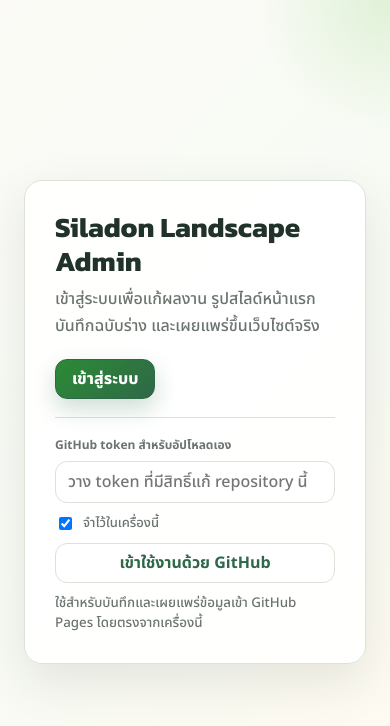
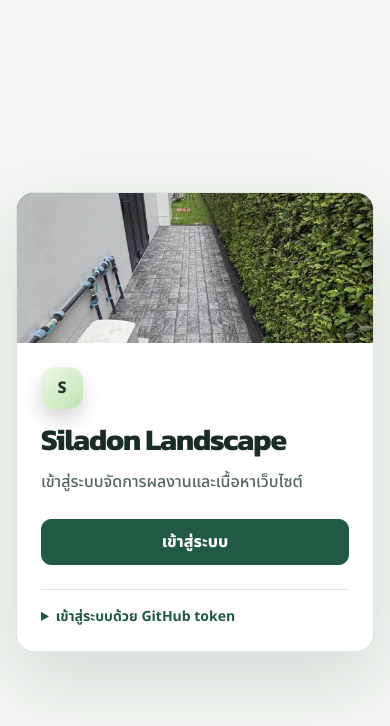
Before and after one commit to apichaforwork/siladon-landscape, a plain HTML site: page admin/index.html in a window 390 px wide. Drawn offline with Linux system fonts and the light colour scheme.

Commit message:
Refresh Siladon Landscape admin design

```diff
--- a/admin/index.html
+++ b/admin/index.html
@@ -627,15 +627,87 @@
       .faq-editor { grid-template-columns: 1fr; }
       .faq-actions { grid-template-columns: repeat(4, 1fr); }
     }
+    /* Landscape admin refresh */
+    :root {
+      --ink: #192d24;
+      --muted: #53665c;
+      --line: #dce5de;
+      --paper: #f4f7f3;
+      --green: #205b41;
+      --green-bright: #28734d;
+      --shadow: 0 16px 42px rgba(23, 48, 36, .08);
+    }
+    body { background: var(--paper); }
+    button:focus-visible, a:focus-visible, summary:focus-visible, [tabindex]:focus-visible {
+      outline: 3px solid #5d936c;
+      outline-offset: 3px;
+    }
+    .login-screen { min-height: 100svh; padding: clamp(16px, 4vw, 56px); }
+    .login-layout {
+      display: grid;
+      grid-template-columns: minmax(0, 1.15fr) minmax(0, 1fr);
+      width: min(100%, 1050px);
+      overflow: hidden;
+      border: 1px solid var(--line);
+      border-radius: 26px;
+      background: #fff;
+      box-shadow: 0 28px 72px rgba(23, 48, 36, .13);
+    }
+    .login-photo {
+      min-height: 520px;
+      background: #213b2e url('../images/uploads/1787387766589-gag6ph-779239046-1630246805778184-1908871125689229029-n.jpg') center / cover no-repeat;
+    }
+    .login-panel {
+      width: 100%;
+      align-self: center;
+      padding: clamp(24px, 5vw, 64px);
+      border: 0;
+      background: #fff;
+      box-shadow: none;
+    }
+    .login-panel .brand-mark { margin-bottom: 24px; }
+    .login-panel h1 { font-size: clamp(30px, 4vw, 43px); line-height: 1.08; letter-spacing: -.035em; }
+    .login-panel p { margin: 12px 0 24px; }
+    #login-button, #github-token-login { width: 100%; min-height: 46px; }
+    .login-alternative { margin-top: 24px; border-top: 1px solid var(--line); padding-top: 16px; }
+    .login-alternative summary { cursor: pointer; color: var(--green); font-size: 14px; font-weight: 700; }
+    .token-login { border-top: 0; padding-top: 0; margin-top: 14px; }
+    .sidebar { background: #173629; box-shadow: none; }
+    .nav button { border-radius: 10px; }
+    .nav button.active { background: #d9efdf; color: #18392b; }
+    .topbar { background: #fff; border-bottom: 1px solid var(--line); }
+    .topbar h1 { font-size: clamp(24px, 3vw, 34px); letter-spacing: -.025em; }
+    .metric, .panel { border-radius: 16px; box-shadow: 0 5px 18px rgba(23, 48, 36, .05); }
+    .project-row.active { background: #eaf5ed; box-shadow: inset 3px 0 0 var(--green-bright); }
+    .primary-btn { background: var(--green); box-shadow: none; }
+    .plain-btn, .primary-btn, .danger-btn { min-height: 42px; border-radius: 10px; }
+    .thumb, .preview-card img, .gallery-item { border-radius: 10px; }
+    @media (max-width: 1080px) {
+      .sidebar { display: flex; position: static; height: auto; padding: 14px 18px; gap: 12px; }
+      .sidebar .brand { padding: 0 0 10px; }
+      .sidebar .nav { display: flex; flex-wrap: wrap; gap: 5px; }
+      .sidebar .nav button { width: auto; }
+      .sidebar .side-card { display: none; }
+    }
+    @media (max-width: 640px) {
+      .login-layout { grid-template-columns: minmax(0, 1fr); border-radius: 18px; }
+      .login-photo { min-height: 150px; }
+      .login-panel .brand-mark { margin-bottom: 15px; }
+    }
   </style>
 </head>
 <body>
   <div class="login-screen" id="login-screen">
-    <div class="login-panel">
-      <h1>Siladon Landscape Admin</h1>
-      <p>เข้าสู่ระบบเพื่อแก้ผลงาน รูปสไลด์หน้าแรก บันทึกฉบับร่าง และเผยแพร่ขึ้นเว็บไซต์จริง</p>
+    <div class="login-layout">
+      <div class="login-photo" aria-hidden="true"></div>
+      <div class="login-panel">
+      <div class="brand-mark" aria-hidden="true">S</div>
+      <h1>Siladon Landscape</h1>
+      <p>เข้าสู่ระบบจัดการผลงานและเนื้อหาเว็บไซต์</p>
       <button class="primary-btn" type="button" id="login-button">เข้าสู่ระบบ</button>
-      <div class="token-login">
+      <details class="login-alternative">
+        <summary>เข้าสู่ระบบด้วย GitHub token</summary>
+        <div class="token-login">
         <div class="field">
           <label for="github-token">GitHub token สำหรับอัปโหลดเอง</label>
           <input id="github-token" type="password" autocomplete="off" placeholder="วาง token ที่มีสิทธิ์แก้ repository นี้" />
@@ -643,6 +715,8 @@
         <label class="remember-line"><input id="remember-token" type="checkbox" checked /> จำไว้ในเครื่องนี้</label>
         <button class="plain-btn" type="button" id="github-token-login">เข้าใช้งานด้วย GitHub</button>
         <small>ใช้สำหรับบันทึกและเผยแพร่ข้อมูลเข้า GitHub Pages โดยตรงจากเครื่องนี้</small>
+        </div>
+      </details>
       </div>
     </div>
   </div>
```
